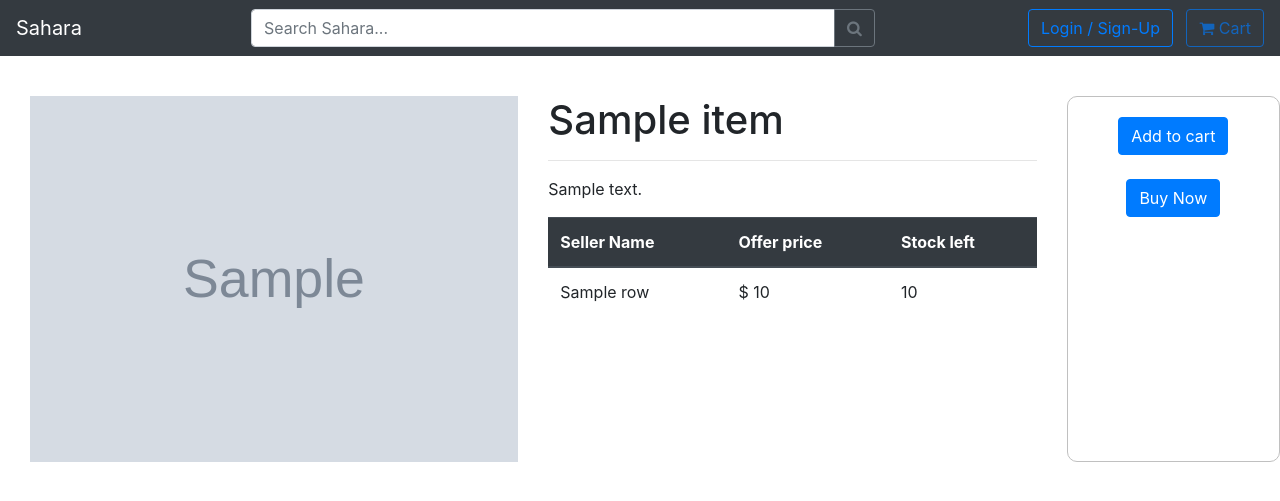
After one commit to shivam0735/sahara, a Flask app: template static/templates/item.html in a window 1280 px wide. The commit adds this page. Shown: the top 501 px of the page. Run offline with Flask 2, Linux system fonts and the light colour scheme; the template is opened without the code that fills it: most values are stand-ins (such as "Sample title", 1, 10 or a date in 2020); grey boxes marked "Sample" are stand-in pictures; some libraries are stand-ins or nearby versions.

Commit message:
Add Order class and display item information

```diff
--- a/server.py
+++ b/server.py
@@ -49,6 +49,22 @@ def login():
         print("User logged in successfully for id:{}".format(user_id))
         return make_login_response(redirect(url_for('home_page')), user_id)
 
+@app.route('/item/<id>')
+def show_item(id):
+    item = database.Item.query.get(id)
+    if item is None:
+        return "Item not found", 404
+
+    seller_items = database.SellerItem.query.filter_by(item_id=item.id)
+    seller_data = []
+    for seller_item in seller_items:
+        seller_data_row = {}
+        seller_data_row['quantity'] = seller_item.quantity
+        seller_data_row['price'] = seller_item.price
+        seller_data_row['name'] = seller_item.seller.name
+        seller_data.append(seller_data_row)
+
+    return render_template('item.html', item=item, seller_data=seller_data)
 
 @app.route('/signup', methods=['GET', 'POST'])
 def signup():
--- a/static/templates/header.html
+++ b/static/templates/header.html
@@ -6,8 +6,8 @@
     <link rel="stylesheet" href="/static/css/main.css">
 </head>
 <body>
-    <nav class="navbar fixed-top navbar-dark bg-dark justify-content-center">
-        <a class="navbar-brand">Sahara</a>
+    <nav class="navbar navbar-dark bg-dark justify-content-center">
+        <a class="navbar-brand" href="{{ url_for('home_page') }}">Sahara</a>
         <form class="form-inline mx-auto" style="width: 50%">
           <div class="input-group" style="width: 100%">
             <input type="text" class="form-control" placeholder="Search Sahara...">
--- a/static/templates/home.html
+++ b/static/templates/home.html
@@ -35,7 +35,7 @@
         <div class="card text-center w-25">
             <img class="card-img-top home-item-card" src="{{ item.img_url or '/static/img/placeholder_item.jpg' }}" alt="Card image cap">
             <div class="card-body">
-                <h5 class="card-title">{{ item.title }}</h5>
+                <h5 class="card-title"><a href="{{ url_for('show_item', id=item.id) }}">{{ item.title }}</a></h5>
                 <p>{{ item.description }} </p>
             </div>
         </div>
--- /dev/null
+++ b/static/templates/item.html
@@ -0,0 +1,43 @@
+{% include('header.html') %}
+<div class="row" style="padding-top: 40px">
+    <div class="col-md-10">
+        <div class="container">
+            <div class="row">
+                <div class="col-md-6 text-center">
+                    <img src="{{ item.img_url or '/static/img/placeholder_item.jpg' }}" alt="Card image cap" style="width: inherit;">
+                </div>
+                <div class="col-md-6">
+                    <h1>{{ item.title }}</h1>
+                    <hr>
+                    <p>{{ item.description }}</p>
+                    {% if seller_data %}
+                        <table class="table">
+                            <thead class="thead-dark">
+                                <tr>
+                                    <th scope="col">Seller Name</th>
+                                    <th scope="col">Offer price</th>
+                                    <th scope="col">Stock left</th>
+                                </tr>
+                            </thead>
+                            {% for row in seller_data %}
+                                <tr>
+                                    <td>{{ row['name'] }}</td>
+                                    <td>$ {{ row['price'] }}</td>
+                                    <td>{{ row['quantity'] }}</td>
+                                </tr>
+                            {% endfor %}
+                        </table>
+                    {% else %}
+                        <h3 class="text-danger">Out of stock</h3>
+                    {% endif %}
+                </div>
+            </div>
+        </div>
+    </div>
+    <div class="col-md-2 text-center"  style="border-radius: 10px;border: 1px solid #c0c0C0; padding: 20px" >
+        <a class="btn btn-primary">Add to cart</a>
+        <br></br>
+        <a class="btn btn-primary">Buy Now</a>
+    </div>
+</div>
+{% include('footer.html') %}
```
Also changed, not shown: database.py (+16 -1 lines), order_logic.txt (added, +17 -0 lines).
